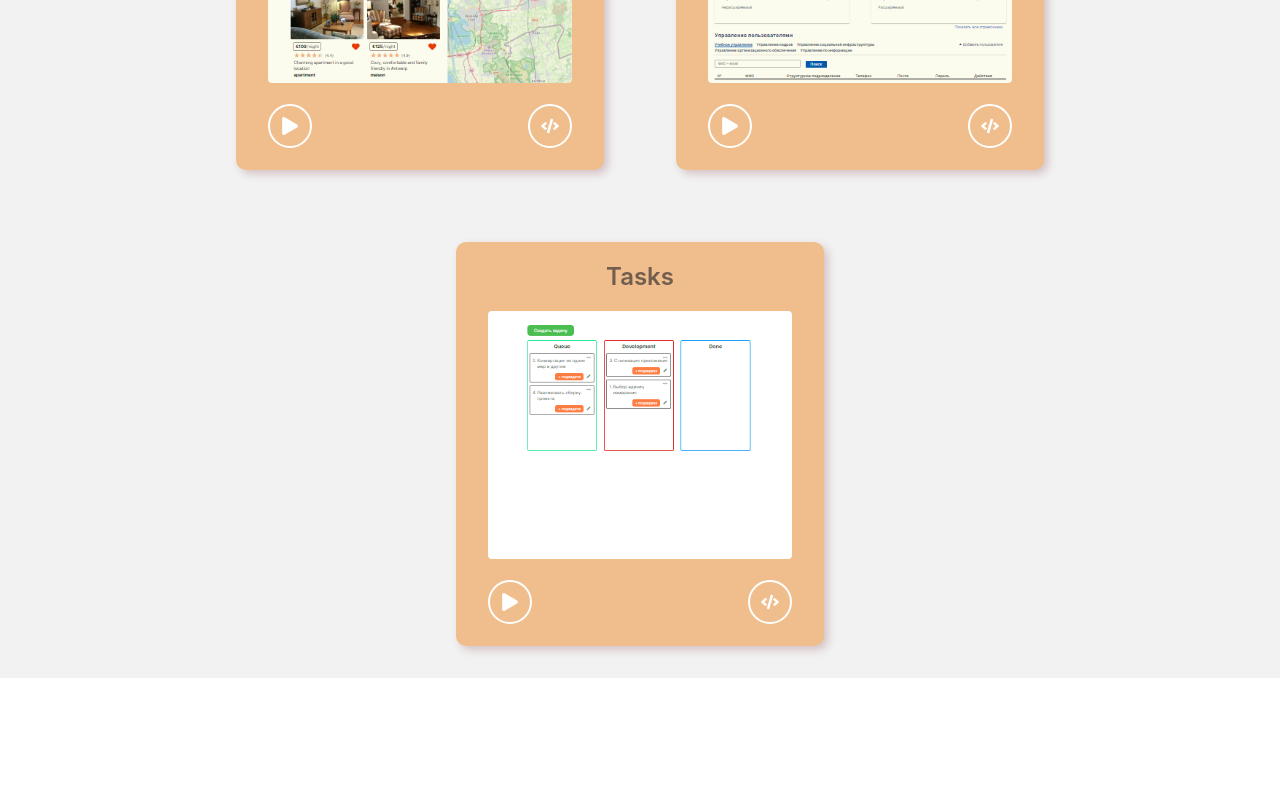
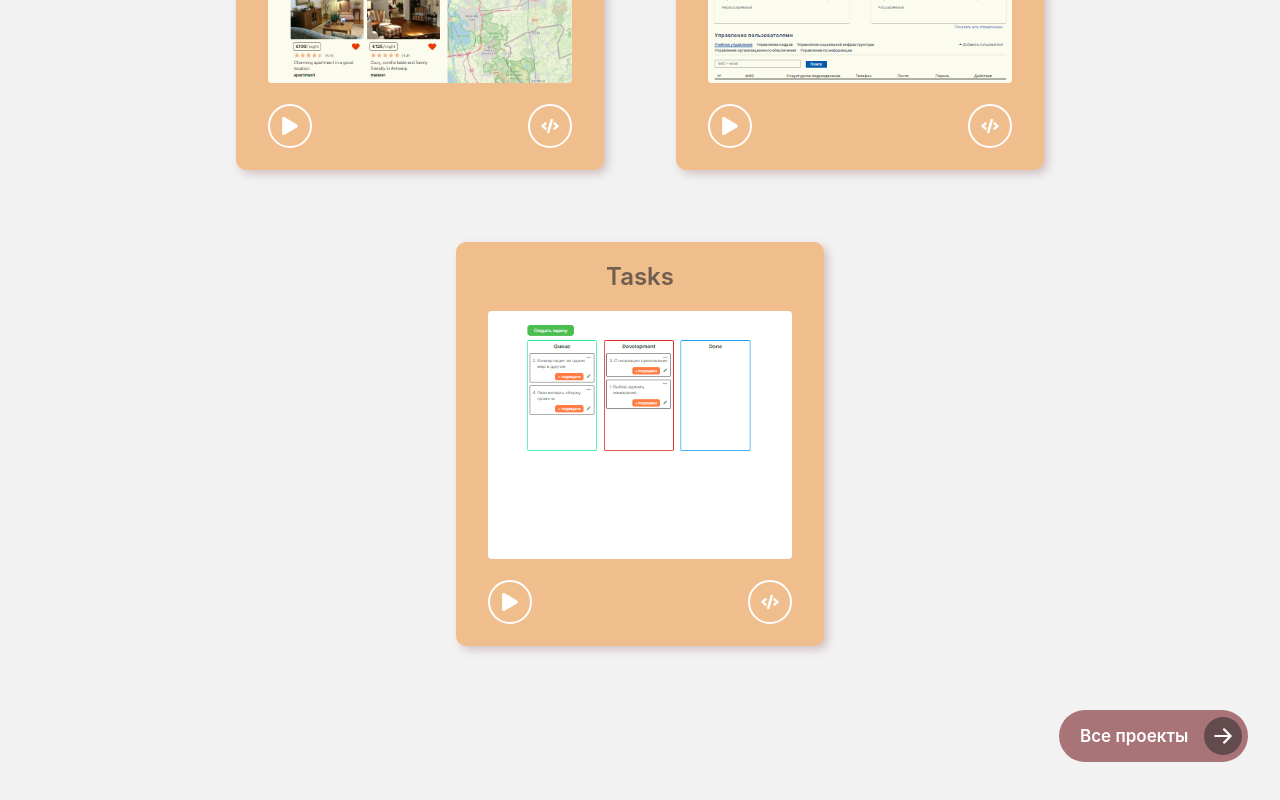
Before and after one commit to fukodiaz/portfolio_ts, a React app in the folder client/: page / in a window 1280 px wide. Shown: the part 3328-4128 px from the top of the page. Before the commit the page ends 4006 px from the top, so only its background shows below. Built offline with nearby package versions, Linux system fonts and the light colour scheme; the HTML template or start-up script is replaced by a standard one.

Commit message:
add link to page with all projects

```diff
--- a/client/src/components/projects/projects.module.less
+++ b/client/src/components/projects/projects.module.less
@@ -41,6 +41,54 @@
 	width: 100%;
 }
 
+.boxLinkAllProjects {
+	display: flex;
+	justify-content: flex-end;
+	align-items: center;
+	margin-top: 32px;
+	padding: 32px;
+	width: 100%;
+}
+
+.linkAllProject {
+	display: flex;
+	justify-content: space-between;
+	align-items: center;
+	padding-left: 21px;//24px;
+	font-size: 17px;
+	font-weight: 600;
+	color: #fff;
+	text-transform: inherit;
+	width: 168px;//150px;
+   height: 52px;//48px;
+	background-color: #893F45B3;
+	border-radius: 45px;
+	transition: color 0.2s;
+	cursor: pointer;
+	&:hover {
+		color: #412a1b;
+		background-color: rgba(137, 63, 69, 0.602);
+	}
+}
+
+.arrowAllProject {
+	margin-right: 6px;
+	box-sizing: border-box;
+	padding: 8px;
+	font-size: 16px;
+	color: #fff;
+	width: 38px;
+	height: 38px;
+	background-color: rgba(33, 33, 33, 0.502);
+	border-radius: 50%;
+	transition: background-color 0.2s;
+	cursor: pointer;
+	&:hover {
+		color: #e4dddd;
+		background-color: rgba(33, 33, 33, 0.802);
+	}
+}
+
 
 @media (max-width: 992px) {
 	.boxContentProjects {
@@ -62,4 +110,15 @@
 		margin-bottom: 20px;
 		font-size: 40px;
 	}
+
+	.boxLinkAllProjects {
+		position: relative;
+		margin-top: 64px;
+	}
+
+	.linkAllProject {
+		position: absolute;
+		left: 50%;
+		transform: translateX(-50%);
+	}
 }
--- a/client/src/components/projects/projects.tsx
+++ b/client/src/components/projects/projects.tsx
@@ -1,7 +1,9 @@
 import React, {FC, ReactElement} from 'react';
+import { Link } from 'react-router-dom'
 
 import ItemProject from '../item-project';
 import { projectsData, TypeProject } from '../../data/projectsData';
+import { HiArrowRight } from "react-icons/hi";
 import styles from './projects.module.less';
 
 const Projects: FC = () => {
@@ -22,6 +24,17 @@ const Projects: FC = () => {
 									projectsData.slice(0, 3).map(createItemProject)
 								}
 							</div>
+
+							{
+								projectsData.length > 3 && (
+									<div className={styles.boxLinkAllProjects}>
+										<Link to='/projects' className={styles.linkAllProject}>
+											<span className={styles.textAllProject}>Все проекты</span>
+											<HiArrowRight className={styles.arrowAllProject} />
+										</Link>
+									</div>
+								)
+							}
 						</div>
 					</section>
 				)
```
